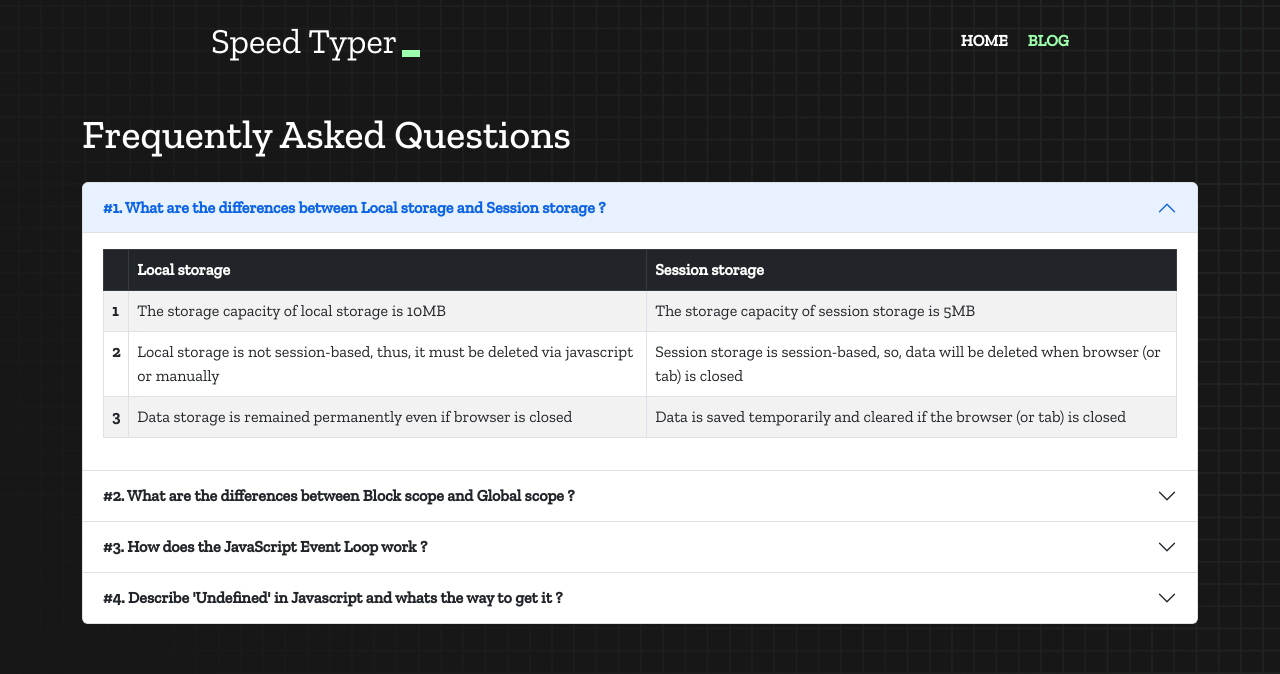
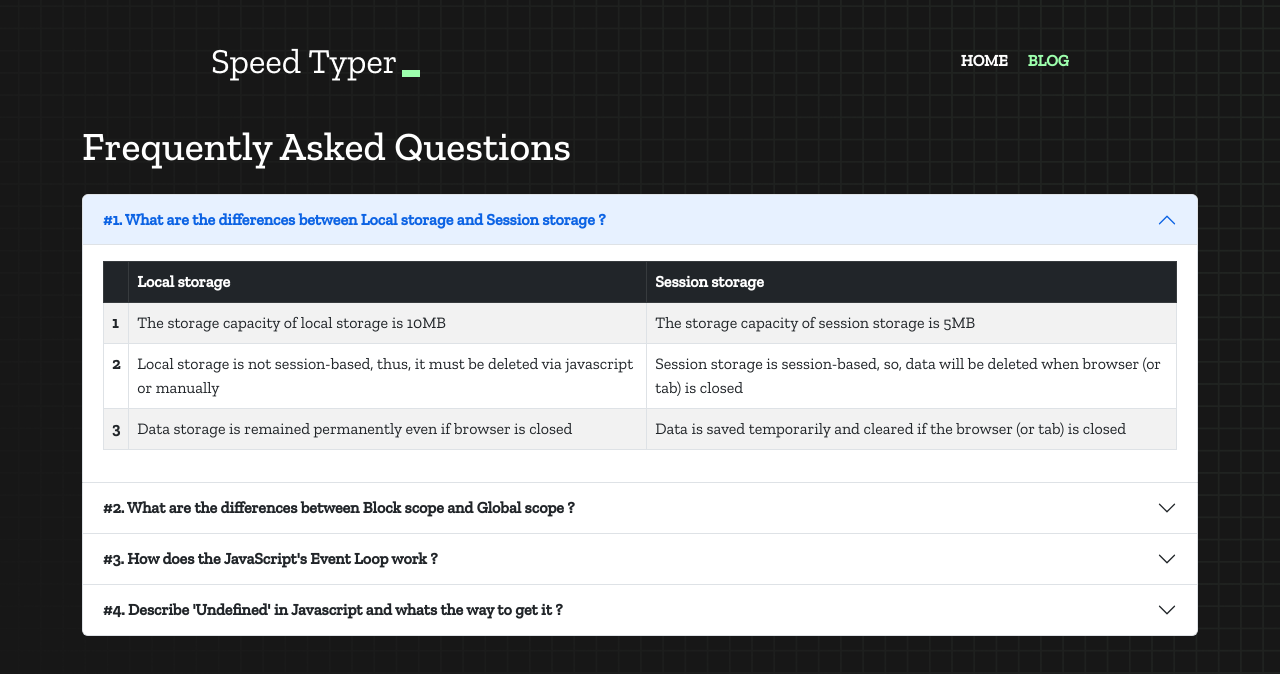
Before and after one commit to raian-shahrear/javascript-debugging-a7, a plain HTML site: page blog.html in a window 1280 px wide. Drawn offline with nearby package versions, Linux system fonts and the light colour scheme.

Commit message:
final checked!

```diff
--- a/blog.html
+++ b/blog.html
@@ -30,7 +30,7 @@
     </nav>
   </header>
 
-  <main class="container mt-5">
+  <main class="container">
     <h1 class="text-white mb-4">Frequently Asked Questions</h1>
     <div class="accordion" id="accordionExample">
       <div class="accordion-item">
@@ -121,7 +121,7 @@
       <div class="accordion-item">
         <h2 class="accordion-header" id="headingThree">
           <button class="accordion-button collapsed" type="button" data-bs-toggle="collapse" data-bs-target="#collapseThree" aria-expanded="false" aria-controls="collapseThree">
-            #3. How does the JavaScript Event Loop work ?
+            #3. How does the JavaScript's Event Loop work ?
           </button>
         </h2>
         <div id="collapseThree" class="accordion-collapse collapse" aria-labelledby="headingThree" data-bs-parent="#accordionExample">
--- a/styles.css
+++ b/styles.css
@@ -112,7 +112,7 @@ nav{
 .title {
   text-align: center;
   color: white;
-  margin: 20px 0;
+  margin: 2.5rem 0;
   display: flex;
   justify-content: space-between;
   align-items: center;
```
